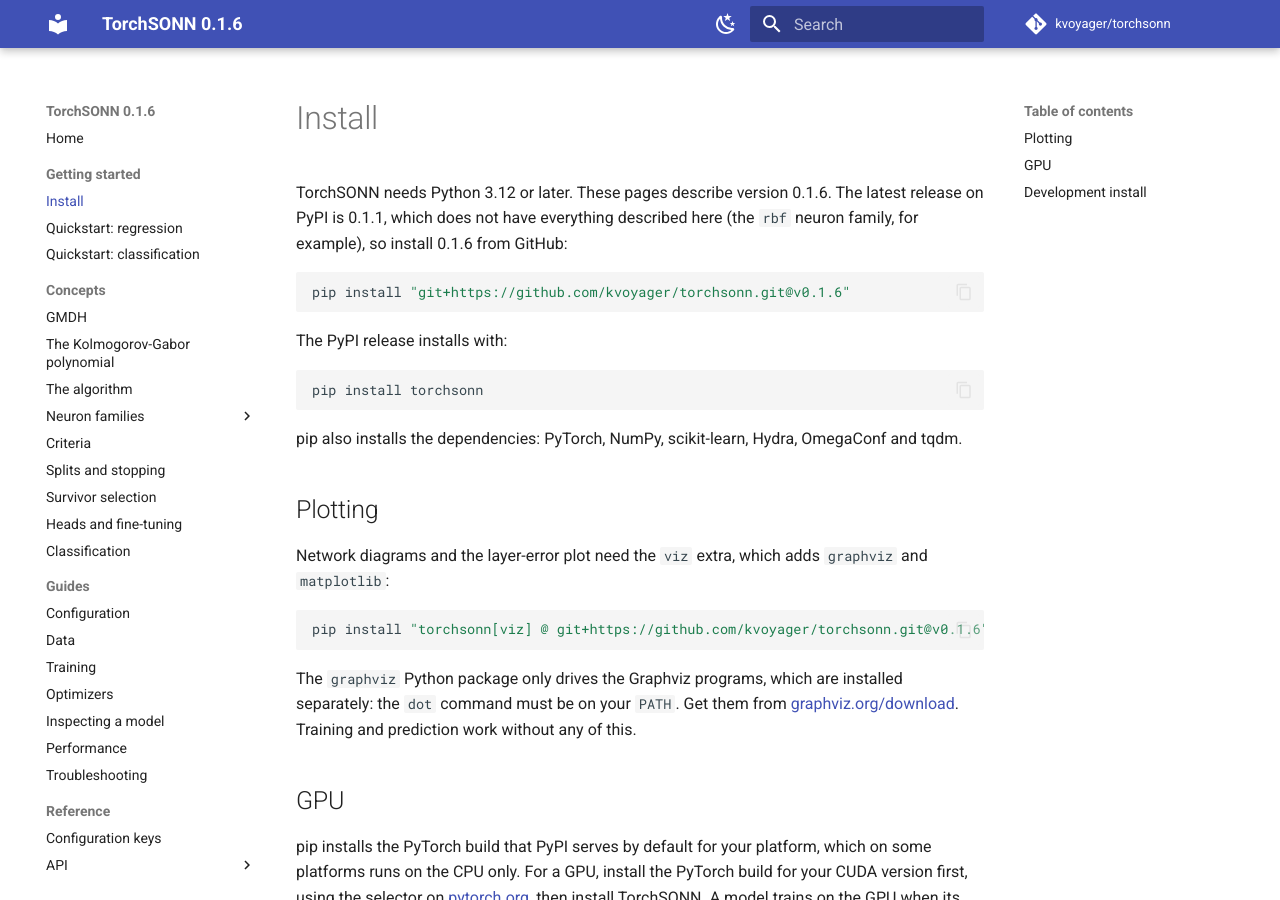
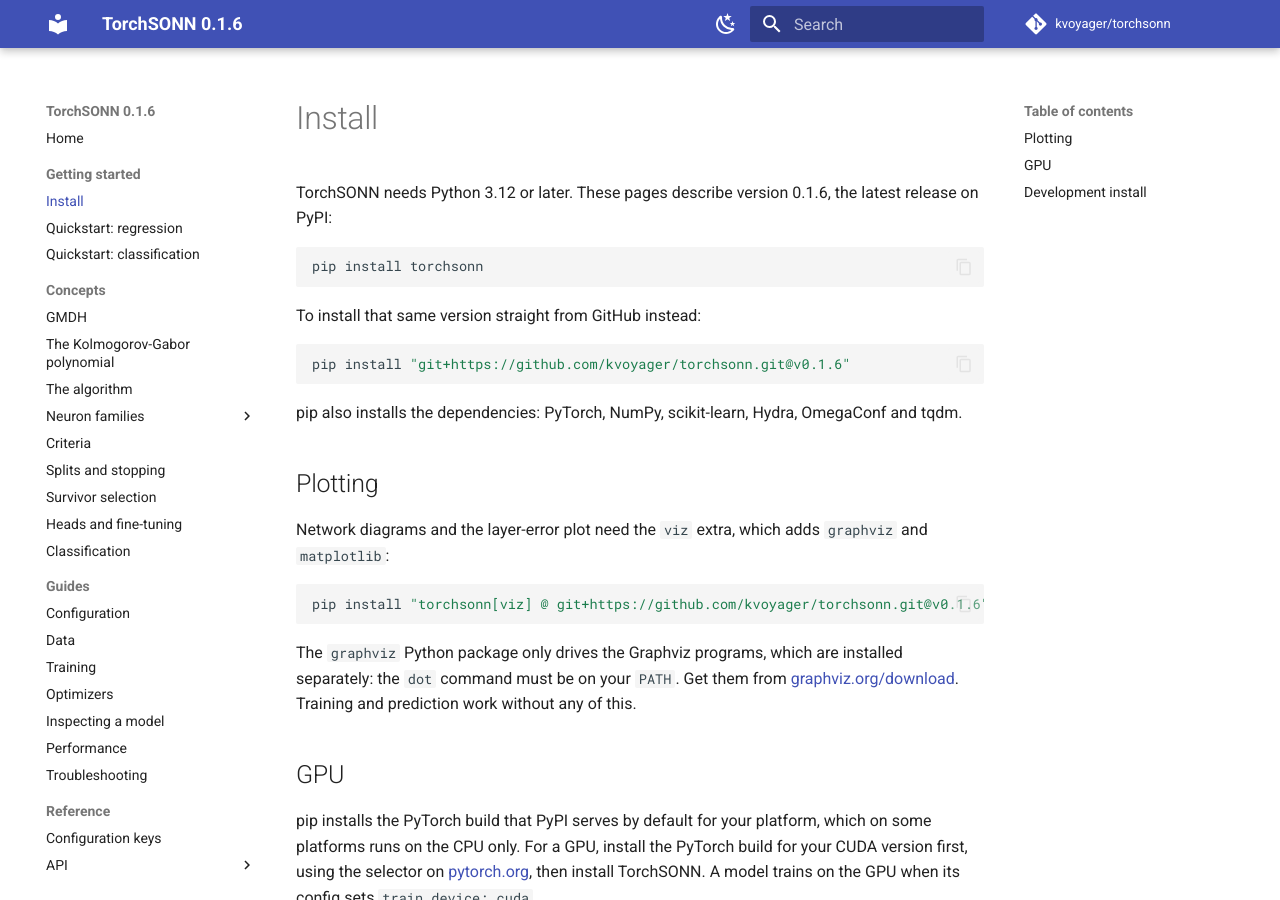
Before and after one commit to kvoyager/torchsonn, an MkDocs documentation site: the page built from docs/getting-started/install.md, in a window 1280 px wide and 900 px high. Built offline with MkDocs 1.6.1 and Material for MkDocs 9.7.7, drawn with Linux system fonts in a browser that asks for light colours; comment, search, counter and statistics services are not loaded.

````diff
--- a/docs/getting-started/install.md
+++ b/docs/getting-started/install.md
@@ -1,18 +1,16 @@
 # Install
 
-TorchSONN needs Python 3.12 or later. These pages describe version 0.1.6.
-The latest release on PyPI is 0.1.1, which does not have everything
-described here (the `rbf` neuron family, for example), so install 0.1.6
-from GitHub:
+TorchSONN needs Python 3.12 or later. These pages describe version 0.1.6,
+the latest release on PyPI:
+
+```bash
+pip install torchsonn
+```
+
+To install that same version straight from GitHub instead:
 
 ```bash
 pip install "git+https://github.com/kvoyager/torchsonn.git@v0.1.6"
-```
-
-The PyPI release installs with:
-
-```bash
-pip install torchsonn
 ```
 
 pip also installs the dependencies: PyTorch, NumPy, scikit-learn, Hydra,
--- a/pyproject.toml
+++ b/pyproject.toml
@@ -5,7 +5,7 @@ build-backend = "setuptools.build_meta"
 [project]
 name = "torchsonn"
 version = "0.1.6"
-description = "Self-organizing neural network on PyTorch."
+description = "GPU self-organizing (GMDH) neural networks on PyTorch: polynomial, orthogonal, and RBF neurons with end-to-end fine-tuning."
 readme = "README.md"
 license = "MIT"
 license-files = ["LICENSE"]
````
Also changed, not shown: README.md (+1 -2 lines).
